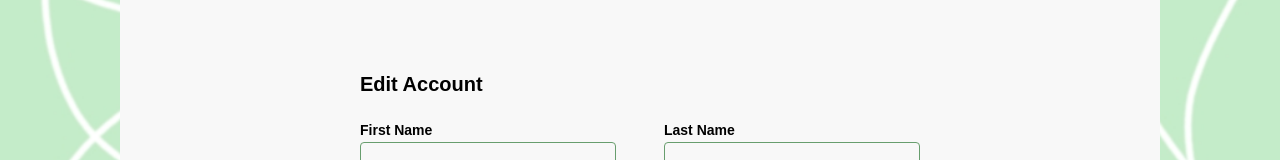
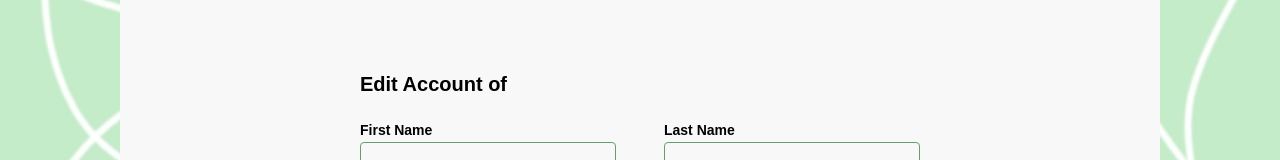
Before and after one commit to kiefferdy/ga-payroll-system, a Nuxt app: page /edit-account in a window 1280 px wide. Shown: the part 122-282 px from the top of the page. Built offline with nearby package versions, Linux system fonts and the light colour scheme; no server answers.

Commit message:
Update edit-account.vue

```diff
--- a/pages/edit-account.vue
+++ b/pages/edit-account.vue
@@ -1,6 +1,6 @@
 <template>
     <div class="card text-black flex justify-center h-[30rem] w-[35rem]">
-       <h1 class="card-title mb-5">Edit Account</h1>
+       <h1 class="card-title mb-5">Edit Account of </h1>
        <div class="card card-side justify-between">
           <div>
              <label class="label-text text-black mt-4 font-bold">First Name<br></label>
@@ -44,5 +44,6 @@
  </style>
 
  <script>
- /*TODO: Make placeholders user info to be edited*/
+ /* TODO: Make placeholders be previous user info
+    and make header to mention employee's previous first and last name*/
  </script>
```
